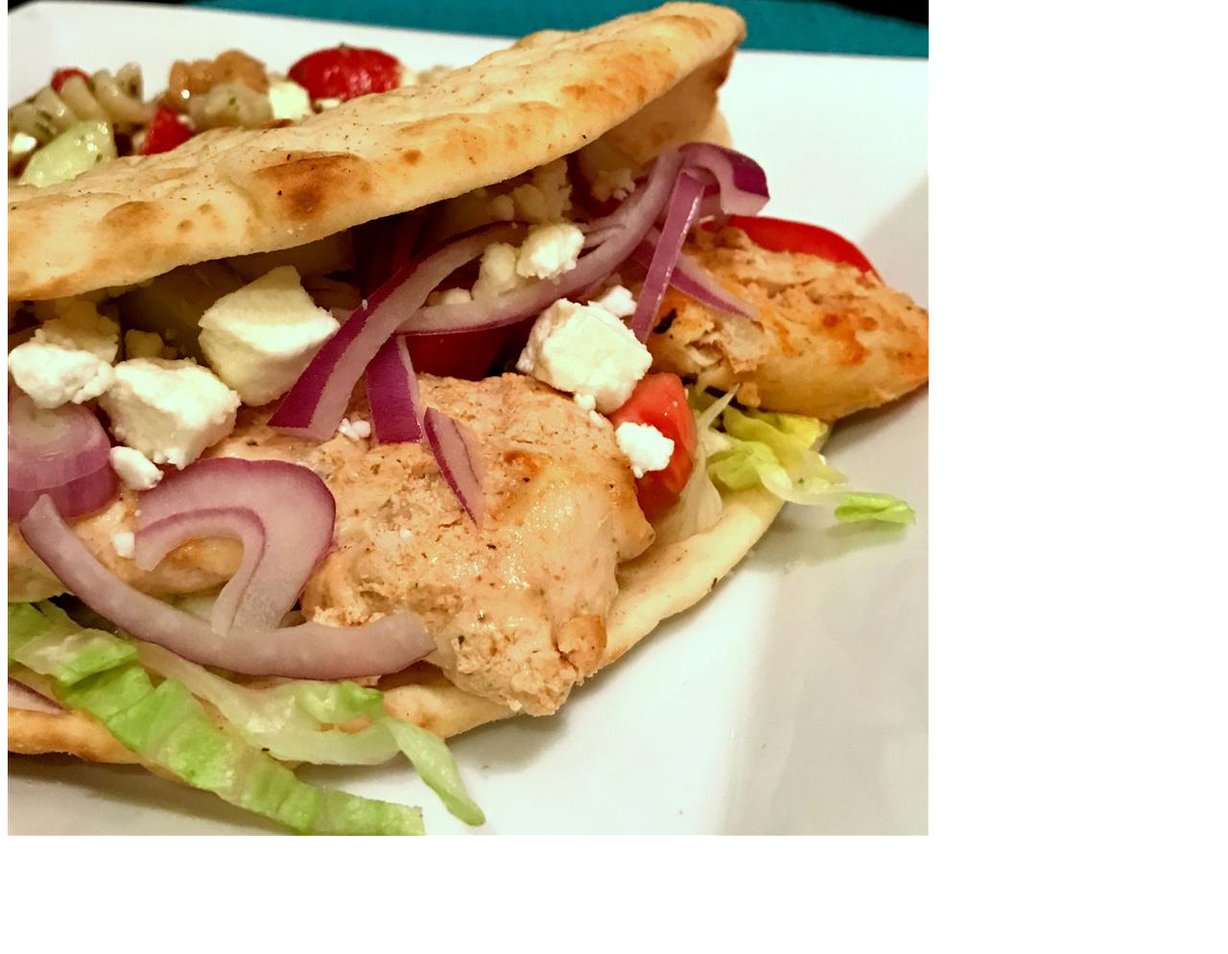
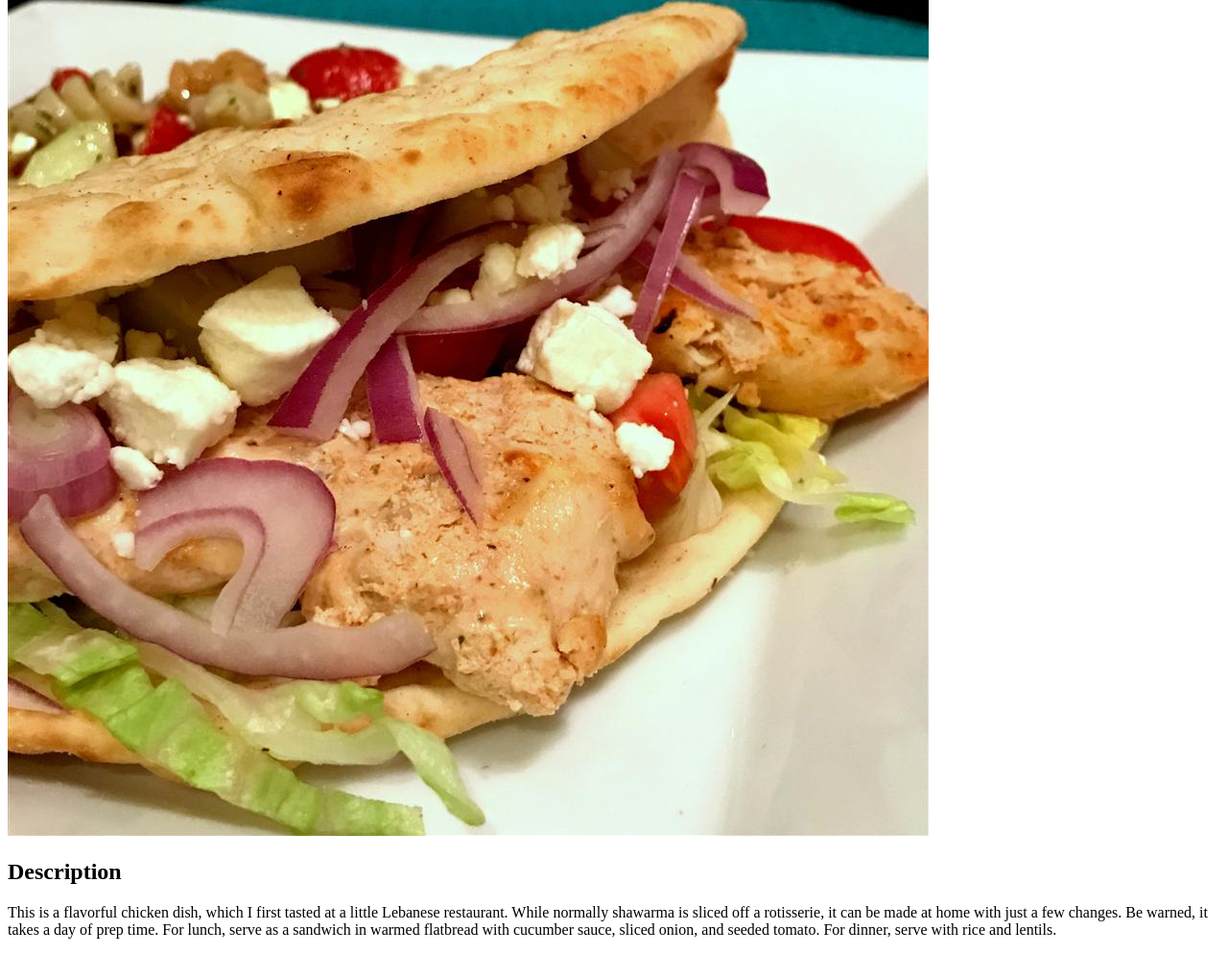
Before and after one commit to sk0fi3ld/odin-recipes, a plain HTML site: page recipes/shaverma.html in a window 1280 px wide. Shown: the part 169-1163 px from the top of the page at 96% size. Before the commit the page ends 1052 px from the top, so only its background shows below. Drawn offline with Linux system fonts and the light colour scheme.

Commit message:
add description

```diff
--- a/recipes/shaverma.html
+++ b/recipes/shaverma.html
@@ -7,5 +7,9 @@
     <body>
         <h1>Lebanese Chicken Shawarma</h1>
         <img src="shawarma.jpg" alt="shawarma">
+        <h2>Description</h2>
+    <p>This is a flavorful chicken dish, which I first tasted at a little Lebanese restaurant. While normally shawarma is sliced off a rotisserie,
+         it can be made at home with just a few changes. Be warned, it takes a day of prep time.
+          For lunch, serve as a sandwich in warmed flatbread with cucumber sauce, sliced onion, and seeded tomato. For dinner, serve with rice and lentils.</p>
     </body>
 </html>
```
